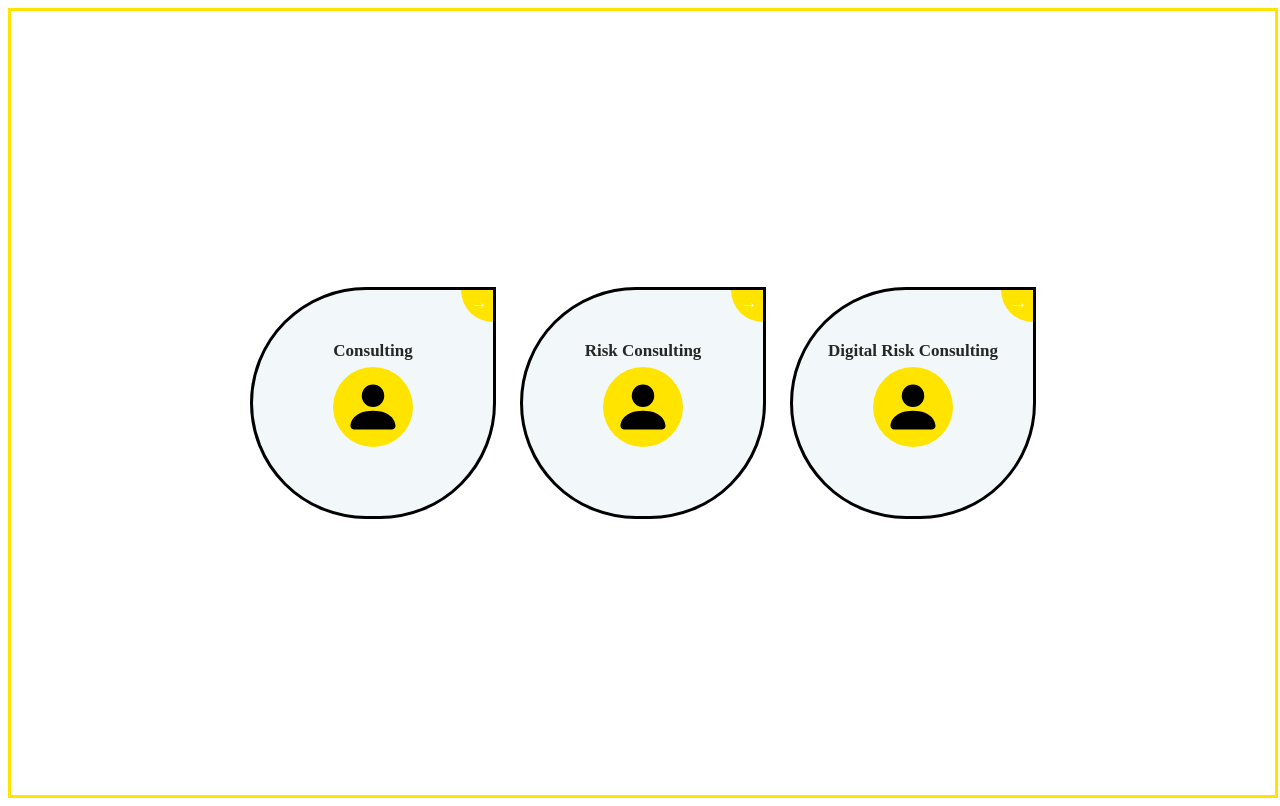
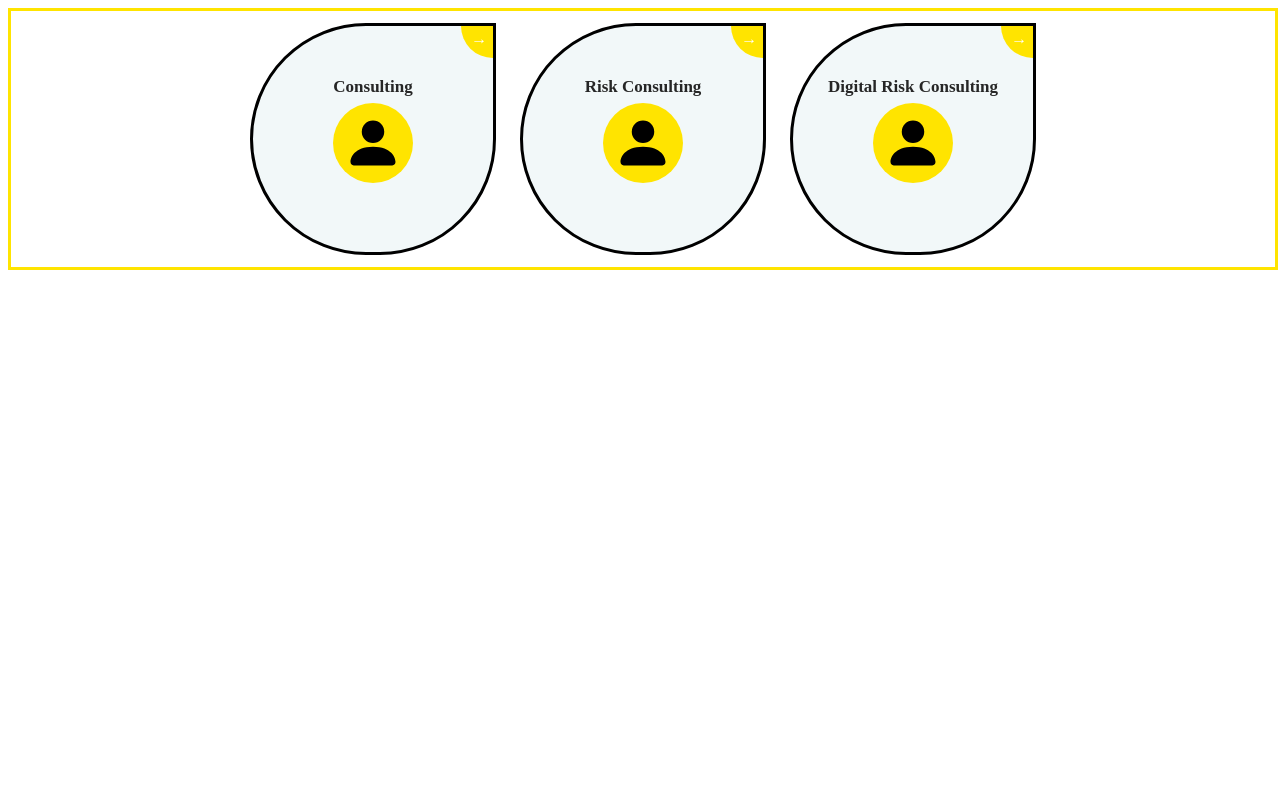
Before and after one commit to vickyvyberD/vickycyberD.github.io, a plain HTML site: page index.html in a window 1280 px wide. Drawn offline with nearby package versions, Linux system fonts and the light colour scheme.

Commit message:
Update index.html

```diff
--- a/index.html
+++ b/index.html
@@ -310,7 +310,7 @@
         padding: 10px;
     }
 </style>
-<div class="main">
+<div class="main" style="display:flex;flex-direction:column">
     <div class="container erf-sec">
         <a class="card1" href="#" data-erfsecitem="button1">
             <h3 style="text-align:center">Consulting</h3>
```
